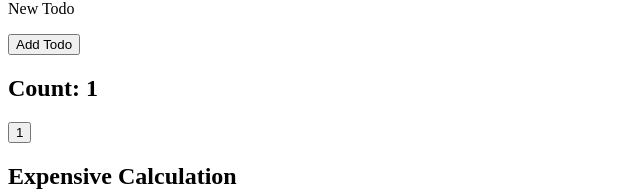
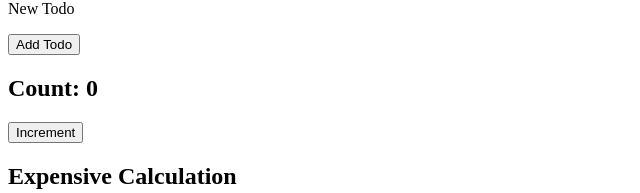
Before and after one commit to acciojob/react-memo-tarunjangra043, a React app: page / in a window 1280 px wide. Shown: the part 127-320 px from the top of the page, without its empty margins (0-640 px from the left). Built offline with nearby package versions, Linux system fonts and the light colour scheme.

Commit message:
test cases fix

```diff
--- a/src/components/App.js
+++ b/src/components/App.js
@@ -4,7 +4,7 @@ import ReactMemoComponent from "./ReactMemo";
 
 function App() {
   const [todos, setTodos] = useState(["New Todo"]);
-  const [count, setCount] = useState(1);
+  const [count, setCount] = useState(0);
 
   const addTodo = () => {
     setTodos([...todos, "New Todo"]);
@@ -31,7 +31,7 @@ function App() {
           Count: <span id="counter">{count}</span>
         </h2>
         <button id="incr-cnt" onClick={() => setCount(count + 1)}>
-          1
+          Increment
         </button>
       </div>
 
```
